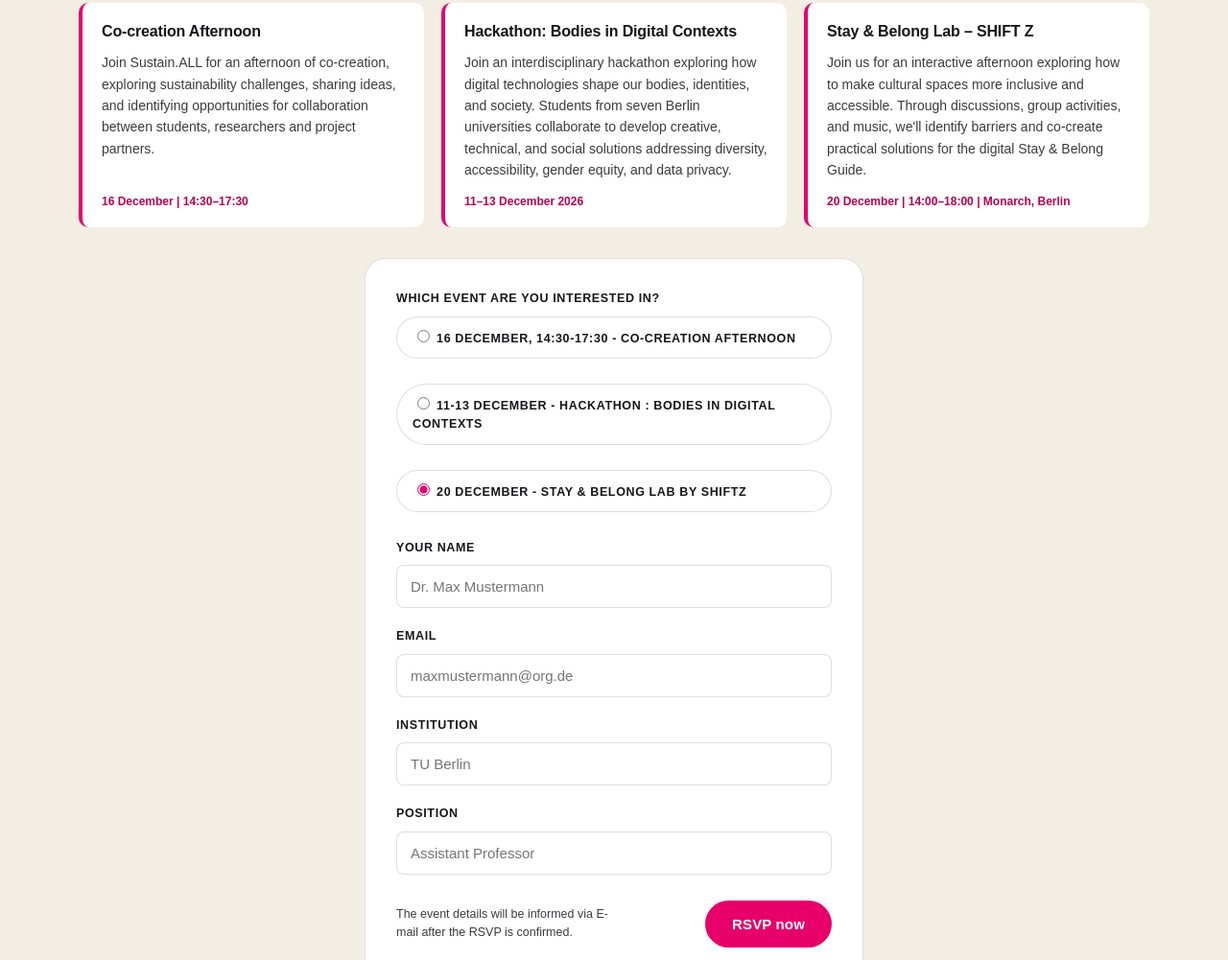
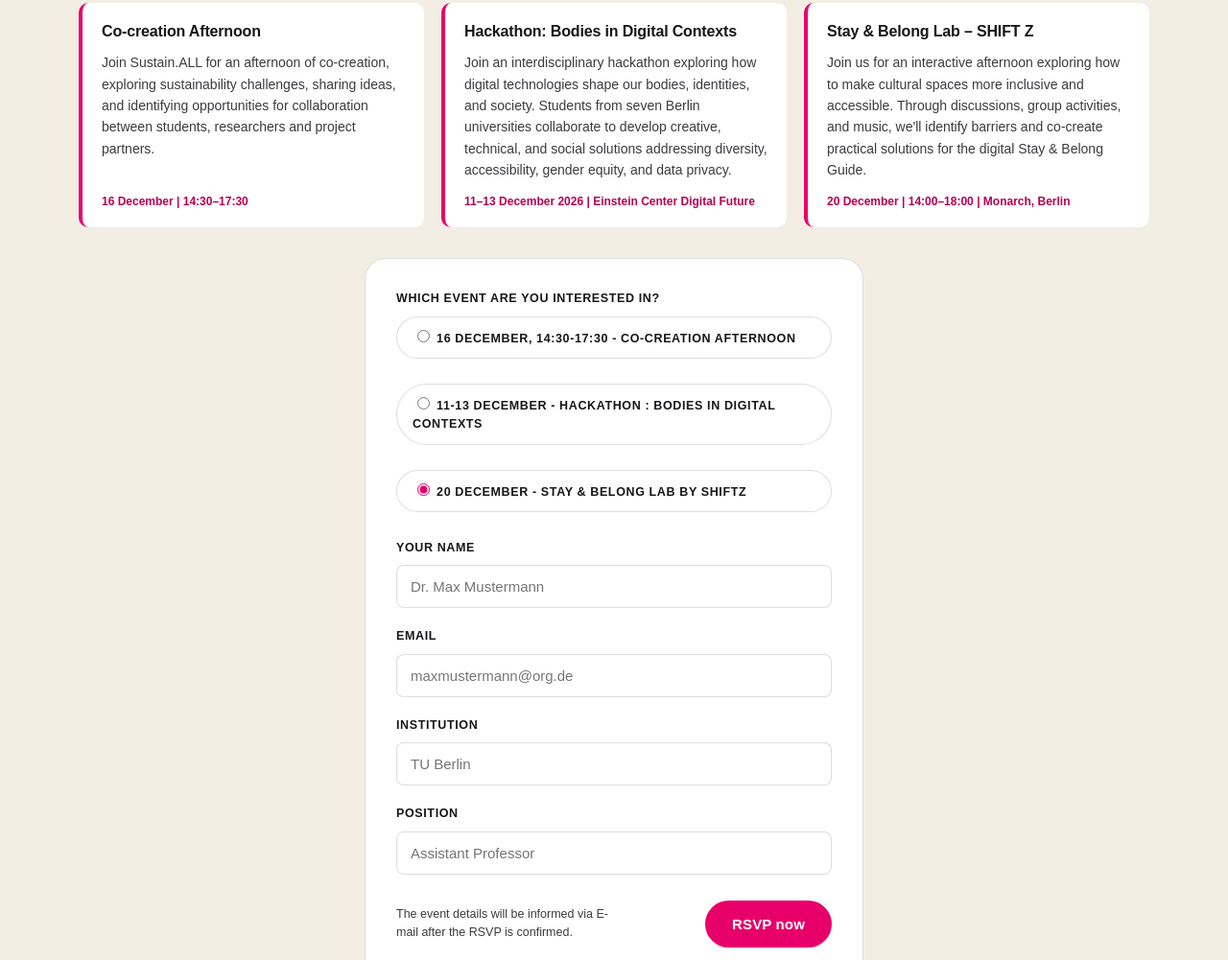
Before and after one commit to SustainALL/Sustain.ALL_newsletter_opencall, a plain HTML site: page index.html in a window 1280 px wide. Shown: the part 8297-9298 px from the top of the page at 96% size. Drawn offline with Linux system fonts and the light colour scheme.

Commit message:
Add location to event date in index.html

```diff
--- a/index.html
+++ b/index.html
@@ -444,7 +444,7 @@
             creative, technical, and social solutions addressing diversity, accessibility,
             gender equity, and data privacy.
           </p>
-          <span>11–13 December 2026</span>
+          <span>11–13 December 2026 | Einstein Center Digital Future</span>
         </article>
 
         <article class="event-description">
```
